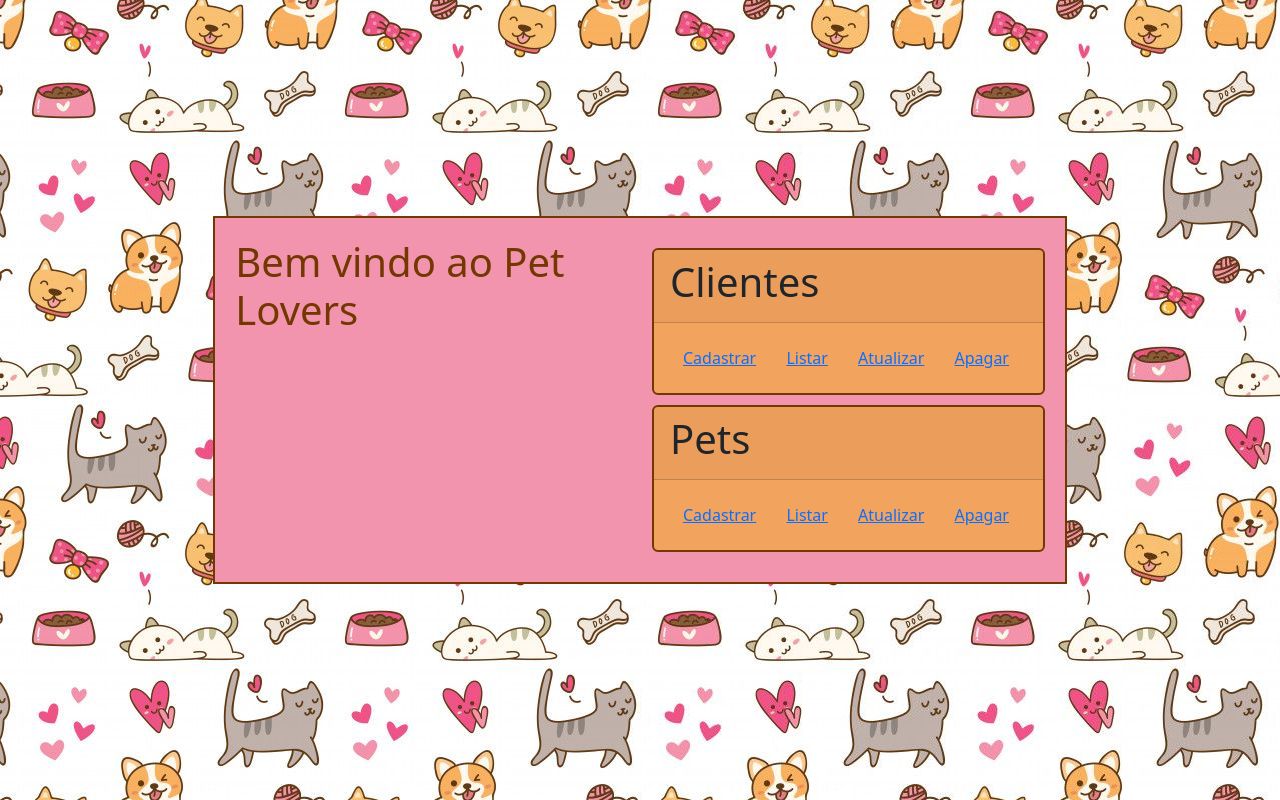
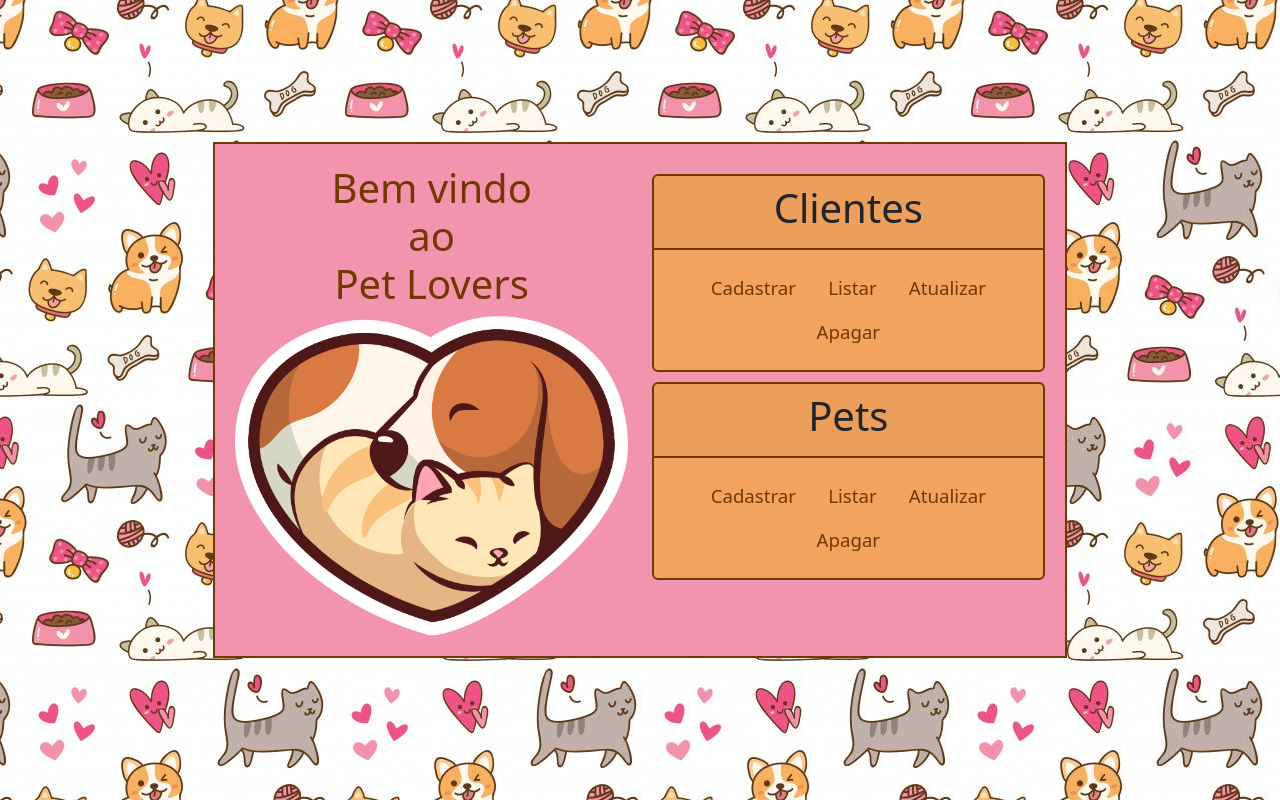
Before and after one commit to Jana-SI/pet_lovers_crud, a Flask app: page / in a window 1280 px wide. Run offline with Flask 2, Linux system fonts and the light colour scheme; some libraries are stand-ins or nearby versions.

Commit message:
front da home em 90%

```diff
--- a/src/static/css/style_home.css
+++ b/src/static/css/style_home.css
@@ -13,3 +13,21 @@
     border: 2px solid var(--texto);
     background-color: var(--fundo2);
 }
+
+#colHome .card-header{
+    border-bottom: 2px solid var(--texto);
+}
+
+#colHome a{
+    text-decoration: none;
+    color: var(--texto);
+    font-size: 14pt;
+}
+
+#colHome button{
+    border: 2px solid var(--fundo2);
+}
+
+#colHome button:hover{
+    border: 2px solid var(--texto);
+}
--- a/src/templates/base.html
+++ b/src/templates/base.html
@@ -26,6 +26,8 @@
         {{ bootstrap.load_css() }}
     {% endblock %}
 
+    <!-- favicon -->
+    <link rel="shortcut icon" href="{{ url_for('static', filename='img/favicon.ico') }}">
     <title>Pet Lovers</title>
 </head>
 <body>
--- a/src/templates/public/Cliente/cadastro_cliente.html
+++ b/src/templates/public/Cliente/cadastro_cliente.html
@@ -3,13 +3,13 @@
 
 {% block content %}
 <div class="position-absolute top-0 start-0">
-    <button class="btn btn-lg" id="btnHome"><a href="{{url_for('index')}}">{{render_icon('box2-heart-fill')}} Home</a></button>
+    <button class="btn btn-lg" id="btnHome"><a href="{{url_for('index')}}">{{render_icon('house-heart-fill')}} Home</a></button>
 </div>
 
 <div class="row justify-content-center">
     <div id="colCadCli" class="col-8 col-sm-8 col-md-6 col-lg-6 col-xl-6 col-xxl-6">
 
-        <h1 class="text-center">{{render_icon('person-hearts')}} Cadastro de clientes</h1>
+        <h1 class="text-center">Cadastro de clientes</h1>
 
         {% if mensagemCadastroSucesso %}
             <p id="CadCliente" class="alert alert-success text-center" role="alert">{{render_icon('check-circle-fill')}} {{mensagemCadastroSucesso}}</p>
--- a/src/templates/public/index.html
+++ b/src/templates/public/index.html
@@ -2,23 +2,24 @@
 {% from 'bootstrap5/utils.html' import render_icon %}
 
 {% block content %}
-<div class="row justify-content-center align-items-center card-text">
+<div class="row justify-content-center align-items-center text-center">
     <div id="colHome" class="col-8 col-sm-8 col-md-8 col-lg-8 col-xl-8 col-xxl-8">
         <div class="row">
-            <div class="col">
-                <h1>Bem vindo ao Pet Lovers</h1>
+            <div class="col-12 col-sm-6 col-md-6 col-lg-6 col-xl-6 col-xxl-6">
+                <h1>Bem vindo<br>ao<br>Pet Lovers</h1>
+                <img id="logo" class="img-fluid" src="{{url_for('static', filename='/img/logo.png')}}">
             </div>
-            <div class="col">
+            <div class="col-12 col-sm-6 col-md-6 col-lg-6 col-xl-6 col-xxl-6">
                 <div class="card card-text">
                     <div class="card-header">
                         <h1 class="card-title">Clientes</h1>
                     </div>
                     <div class="card-body">
                         <button class="btn"><a
-                                href="{{url_for('cadastro_cliente')}}">{{render_icon('person-hearts')}}Cadastrar</a></button>
-                        <button class="btn"><a href="">{{render_icon('person-hearts')}} Listar</a></button>
-                        <button class="btn"><a href="">{{render_icon('person-hearts')}}Atualizar</a></button>
-                        <button class="btn"><a href="">{{render_icon('person-hearts')}}Apagar</a></button>
+                                href="{{url_for('cadastro_cliente')}}">{{render_icon('plus-circle-fill')}}Cadastrar</a></button>
+                        <button class="btn"><a href="">{{render_icon('list-stars')}} Listar</a></button>
+                        <button class="btn"><a href="">{{render_icon('gear-fill')}}Atualizar</a></button>
+                        <button class="btn"><a href="">{{render_icon('x-circle-fill')}}Apagar</a></button>
                     </div>
                 </div>
                 <div class="card card-text">
@@ -26,10 +27,10 @@
                         <h1 class="card-title">Pets</h1>
                     </div>
                     <div class="card-body">
-                        <button class="btn"><a href="">{{render_icon('person-hearts')}}Cadastrar</a></button>
-                        <button class="btn"><a href="">{{render_icon('person-hearts')}} Listar</a></button>
-                        <button class="btn"><a href="">{{render_icon('person-hearts')}}Atualizar</a></button>
-                        <button class="btn"><a href="">{{render_icon('person-hearts')}}Apagar</a></button>
+                        <button class="btn"><a href="{{url_for("cadastro_pet")}}">{{render_icon('plus-circle-fill')}}Cadastrar</a></button>
+                        <button class="btn"><a href="">{{render_icon('list-stars')}} Listar</a></button>
+                        <button class="btn"><a href="">{{render_icon('gear-fill')}}Atualizar</a></button>
+                        <button class="btn"><a href="">{{render_icon('x-circle-fill')}}Apagar</a></button>
                     </div>
                 </div>
             </div>
```
Also changed, not shown: src/static/img/Originals/logo.png (added), src/static/img/Originals/photothumb.db (added), src/static/img/favicon.ico (added), src/static/img/logo.png (added), src/static/img/photothumb.db (added).
